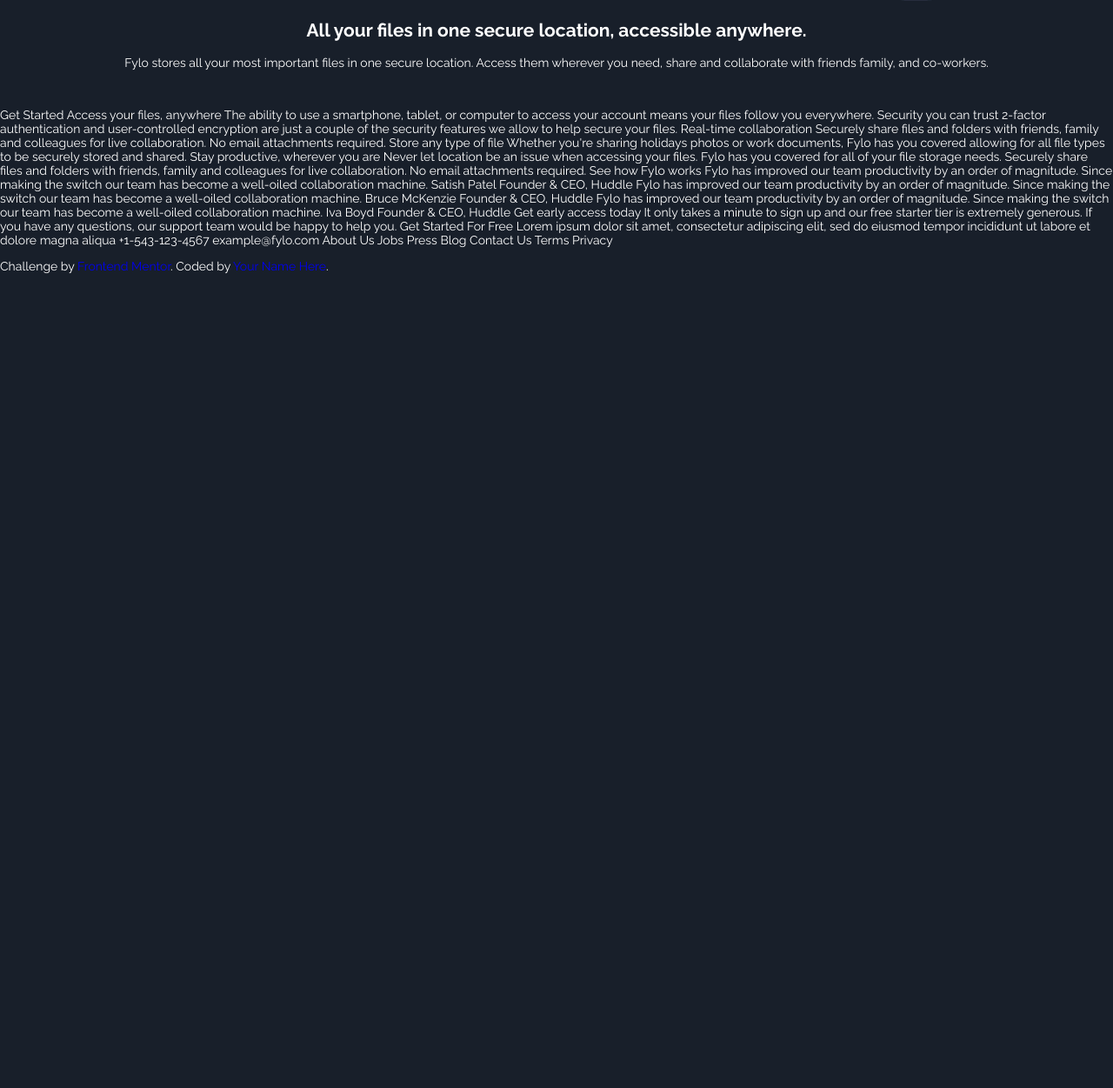
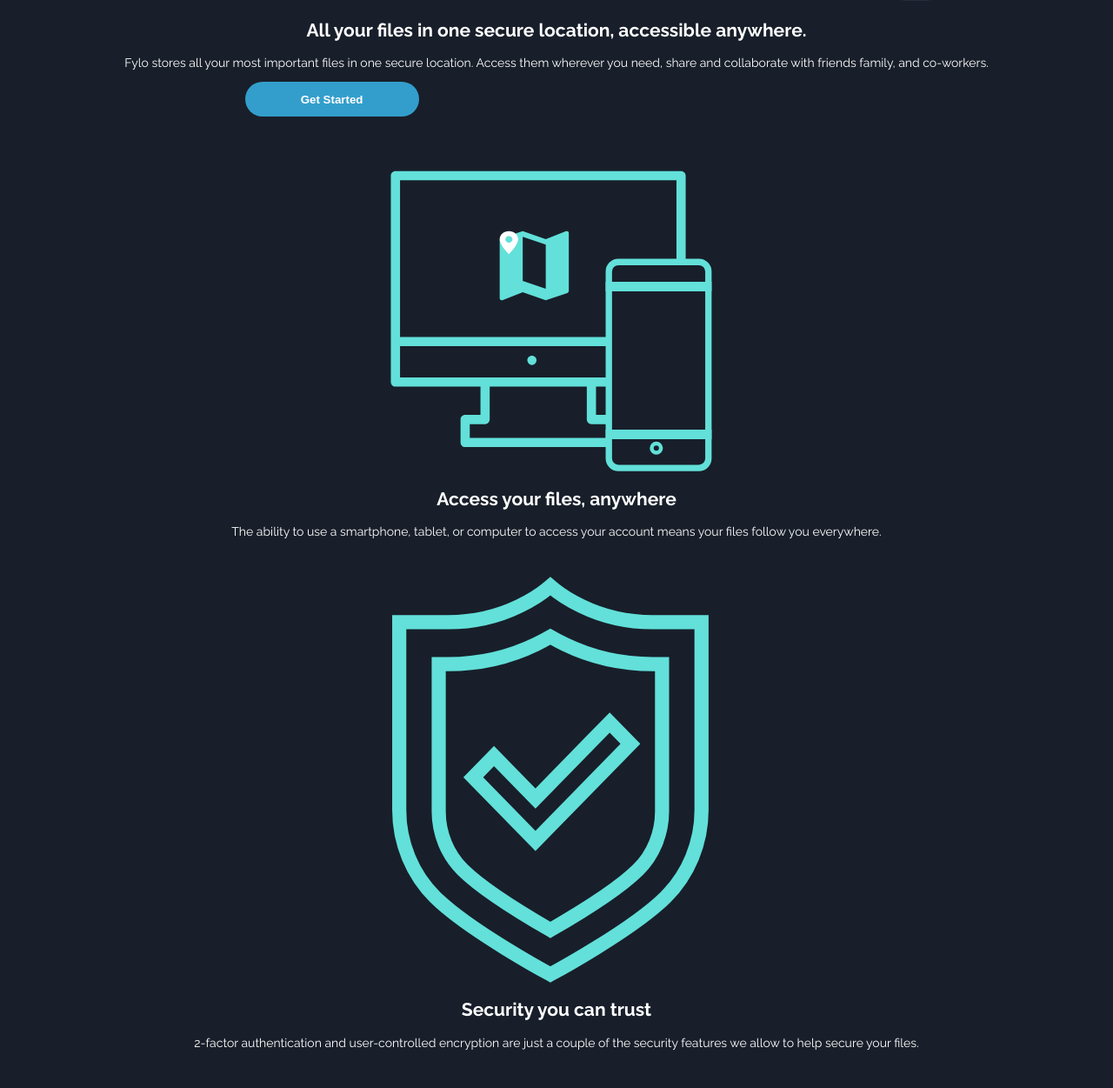
Before and after one commit to paulzay/fylo, a plain HTML site: page index.html in a window 1280 px wide. Shown: the part 853-2104 px from the top of the page at 87% size. Before the commit the page ends 1181 px from the top, so only its background shows below. Drawn offline with Linux system fonts and the light colour scheme.

Commit message:
work on security and access sections

```diff
--- a/index.html
+++ b/index.html
@@ -32,22 +32,29 @@
       <h1>All your files in one secure location, accessible anywhere.</h1>
       <p>Fylo stores all your most important files in one secure location. Access them wherever
         you need, share and collaborate with friends family, and co-workers.</p>
+      <button class="btn btn__start">Get Started</button>
     </div>
-
+  </section>
+  <section class="access">
+    <img src="./images/icon-access-anywhere.svg" alt="access">
+    <div class="sc2">
+      <h1> Access your files, anywhere</h1>
+      <p>The ability to use a smartphone, tablet, or computer to access your account means your
+        files follow you everywhere.
+      </p>
+    </div>
+  </section>
+  <section class="security">
+    <img src="./images/icon-security.svg" alt="secure">
+    <div class="sc3">
+      <h1>Security you can trust</h1>
+      <p>2-factor authentication and user-controlled encryption are just a couple of the security
+        features we allow to help secure your files.</p>
+    </div>
   </section>
 
 
-  Get Started
 
-  Access your files, anywhere
-
-  The ability to use a smartphone, tablet, or computer to access your account means your
-  files follow you everywhere.
-
-  Security you can trust
-
-  2-factor authentication and user-controlled encryption are just a couple of the security
-  features we allow to help secure your files.
 
   Real-time collaboration
 
--- a/stylesheets/app.scss
+++ b/stylesheets/app.scss
@@ -55,5 +55,50 @@
     }
   }
 }
+.btn {
+  background-color: hsl(198, 60%, 50%);
+  width: 200px;
+  height: 40px;
+  border: none;
+  color: #fff;
+  font-weight: 700;
+  border-radius: 40px;
+}
+.btn__start {
+  margin-left: 15%;
+}
+.access {
+  margin: 30px 6vw;
+  display: flex;
+  flex-direction: column;
+  justify-content: center;
+  img {
+    width: 33%;
+    margin-left: 33%;
+    align-items: center;
+  }
+  .sc2 {
+    h1,
+    p {
+      text-align: center;
+    }
+  }
+}
+.security {
+  margin: 30px 6vw;
+  display: flex;
+  flex-direction: column;
+  justify-content: space-between;
+  img {
+    width: 33%;
+    margin-left: 33%;
+  }
+  .sc3 {
+    h1,
+    p {
+      text-align: center;
+    }
+  }
+}
 @media screen and (min-width: 376px) {
 }
```
Also changed, not shown: stylesheets/app.css, 1 other file.
